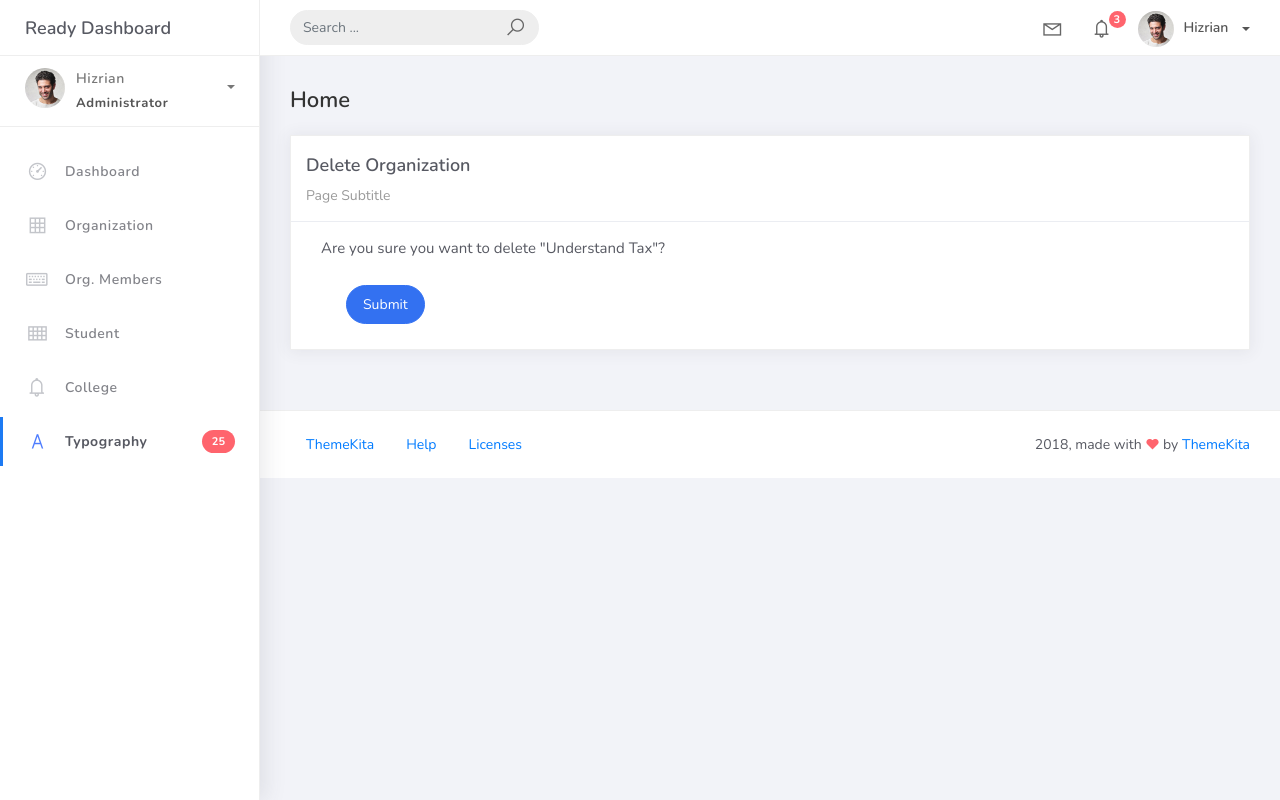
After one commit to zyamaramag/PSUSphere, a Django app: page /organization_list/1/delete in a window 1280 px wide. The commit adds this page. Run offline with Django 5.2, Linux system fonts and the light colour scheme; data comes from the database, SQL or seed files in the repository; some libraries are stand-ins or nearby versions.

Commit message:
modified urls.py, views.py, and org_list.html. added org_del.html

```diff
--- a/projectsite/projectsite/urls.py
+++ b/projectsite/projectsite/urls.py
@@ -16,7 +16,7 @@ Including another URLconf
 """
 from django.contrib import admin
 from django.urls import path
-from studentorg.views import HomePageView, OrganizationList, OrganizationCreateView, OrganizationUpdateView
+from studentorg.views import HomePageView, OrganizationList, OrganizationCreateView, OrganizationUpdateView, OrganizationDeleteView
 from studentorg import views
 
 urlpatterns = [
@@ -25,4 +25,5 @@ urlpatterns = [
     path('organization_list', OrganizationList.as_view(), name='organization-list'),
     path('organization_list/add', OrganizationCreateView.as_view(), name='organization-add'),
     path('organization_list/<pk>',OrganizationUpdateView.as_view(), name=' organization-update'),
+    path('organization_list/<pk>/delete', OrganizationDeleteView.as_view(), name='organization-delete'),
 ]
--- a/projectsite/studentorg/views.py
+++ b/projectsite/studentorg/views.py
@@ -1,6 +1,6 @@
 from django.shortcuts import render
 from django.views.generic.list import ListView
-from django.views.generic.edit import CreateView, UpdateView
+from django.views.generic.edit import CreateView, UpdateView, DeleteView
 from studentorg.models import Organization
 from studentorg.forms import OrganizationForm
 from django.urls import reverse_lazy
@@ -27,3 +27,8 @@ class OrganizationUpdateView(UpdateView):
     form_class = OrganizationForm
     template_name = 'org_form.html'
     success_url = reverse_lazy('organization-list')
+
+class OrganizationDeleteView(DeleteView):
+    model = Organization
+    template_name = 'org_del.html'
+    success_url = reverse_lazy('organization-list')
--- /dev/null
+++ b/projectsite/templates/org_del.html
@@ -0,0 +1,44 @@
+{% extends 'base.html' %}
+{% load static %}
+{% block content %}
+
+<div class="content">
+    <div class="container-fluid">
+        <h4 class="page-title">Home</h4>
+
+        <div class="row">
+            <div class="col-md-12">
+                <div class="card">
+
+                    <div class="card-header">
+                        <div class="card-title">Delete Organization</div>
+                        <div class="card-category">Page Subtitle</div>
+                    </div>
+
+                    <div class="card-body">
+                        <div class="col-md-6">
+                            <form action="" method="post" novalidate>
+                                {% csrf_token %}
+                                {% include 'includes/form.html' %}
+
+                                <p>Are you sure you want to delete "{{ object }}"?</p>
+
+                                <div class="form-group">
+                                    <div class="col-md-12 col-sm-3">
+                                        <button type="submit" class="btn btn-primary btn-rounded">
+                                            Submit
+                                        </button>
+                                    </div>
+                                </div>
+                            </form>
+                        </div>
+                    </div>
+
+                </div>
+            </div>
+        </div>
+
+    </div>
+</div>
+
+{% endblock %}
--- a/projectsite/templates/org_list.html
+++ b/projectsite/templates/org_list.html
@@ -48,7 +48,10 @@
                                         <td>{{ object.name }}</td>
                                         <td>{{ object.college }}</td>
                                         <td>{{ object.description }}</td>
-                                        <td><a href="organization_list/{{ object.id }}">Edit</a></td>
+                                        <td>
+                                            <a href="organization_list/{{ object.id }}">Edit</a>
+                                            <a href="organization_list/{{ object.id }}/delete" class="text-danger">Delete</a>
+                                        </td>
                                     </tr>
                                     {% empty %}
                                     <tr>
```
